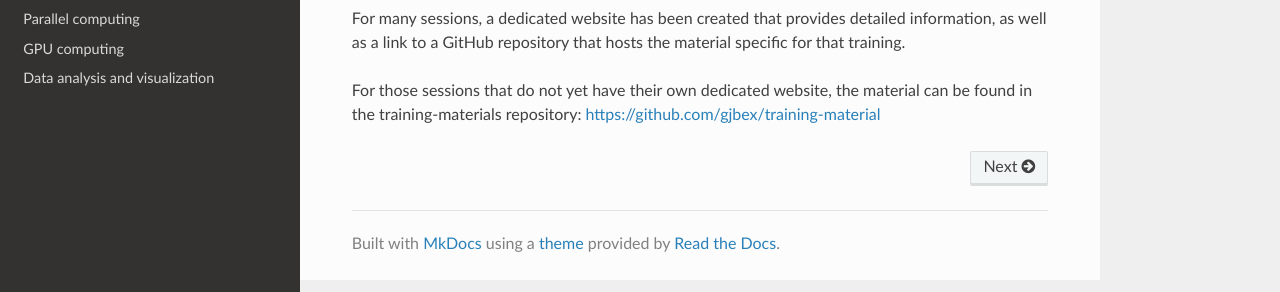
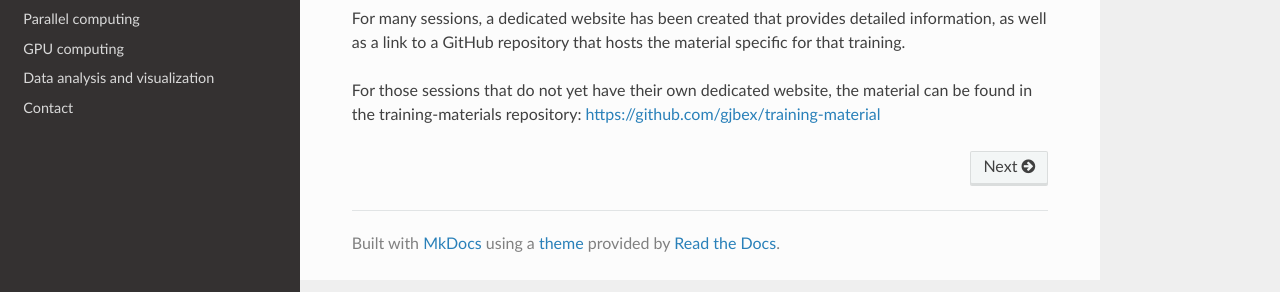
Before and after one commit to gjbex/Training-sessions, an MkDocs documentation site: the page built from docs/index.md, in a window 1280 px wide. Shown: the part 369-661 px from the top of the page. Built offline with MkDocs 1.6.1, drawn with Linux system fonts in a browser that asks for light colours; nearby versions of some CDN libraries.

Commit message:
Add contact information

```diff
--- a/mkdocs.yml
+++ b/mkdocs.yml
@@ -14,6 +14,7 @@ nav:
 - Parallel computing: 'parallel_computing.md'
 - GPU computing: 'gpu_computing.md'
 - Data analysis and visualization: 'data_analysis_and_visualization.md'
+- Contact: 'contact.md'
 site_dir: html_docs/training_sessions
 theme: readthedocs
 plugins:
```
